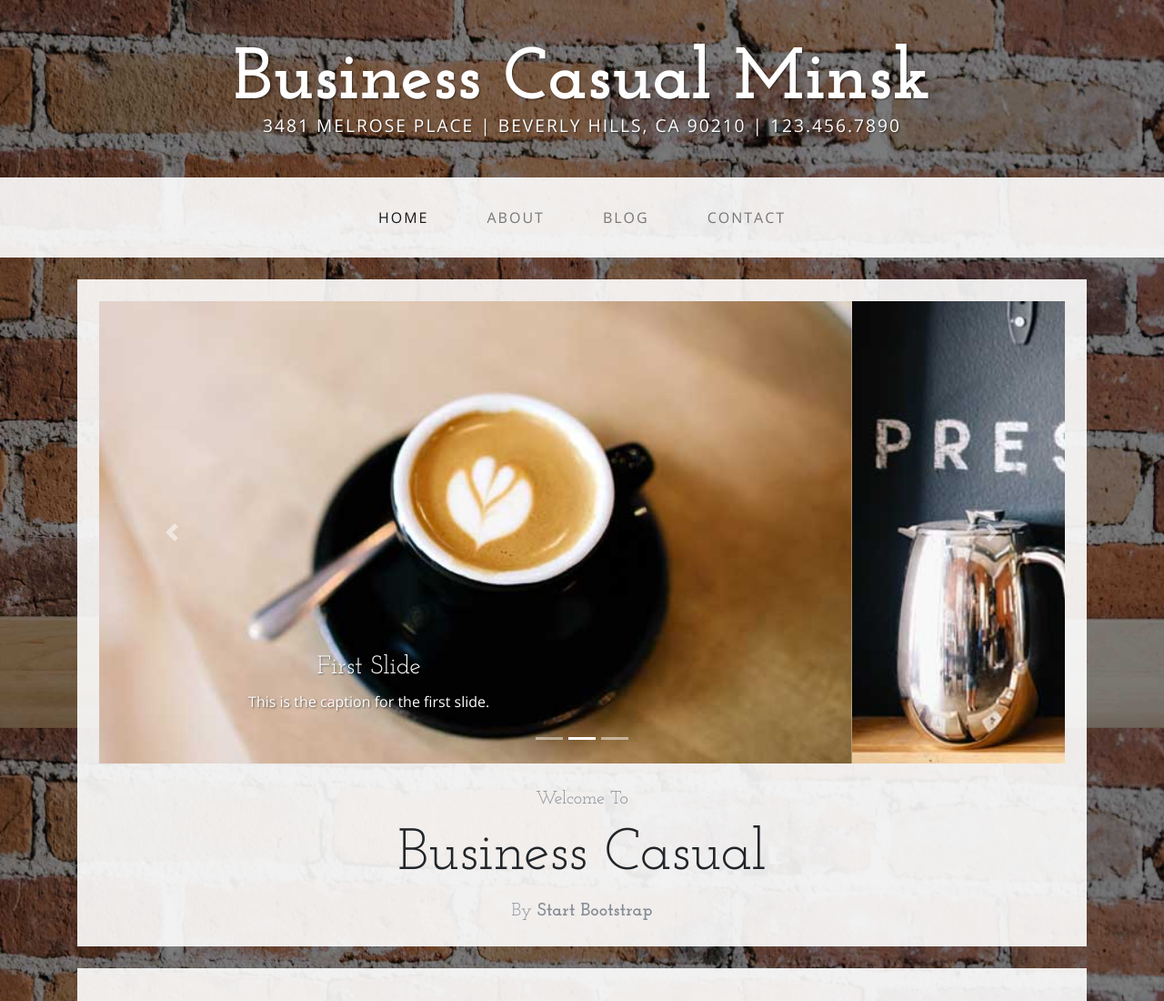
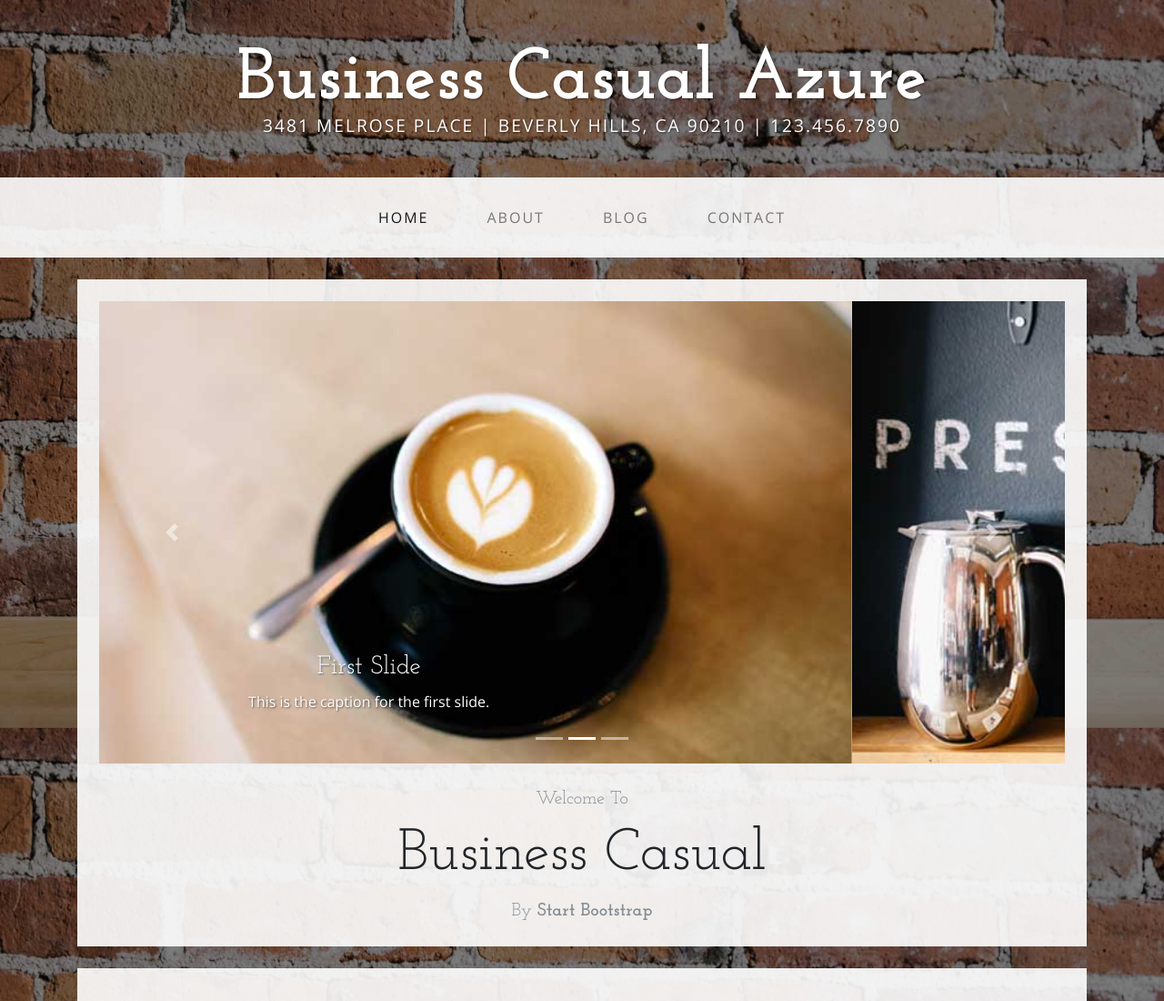
Before and after one commit to Maksim1990/test_azure, a website: page index.html in a window 1280 px wide. Shown: the top 1100 px of the page at 91% size. Drawn offline with nearby package versions, Linux system fonts and the light colour scheme.

Commit message:
Index modification

```diff
--- a/index.html
+++ b/index.html
@@ -24,7 +24,7 @@
 
   <body>
 
-    <div class="tagline-upper text-center text-heading text-shadow text-white mt-5 d-none d-lg-block">Business Casual Minsk</div>
+    <div class="tagline-upper text-center text-heading text-shadow text-white mt-5 d-none d-lg-block">Business Casual Azure</div>
     <div class="tagline-lower text-center text-expanded text-shadow text-uppercase text-white mb-5 d-none d-lg-block">3481 Melrose Place | Beverly Hills, CA 90210 | 123.456.7890</div>
 
     <!-- Navigation -->
```
